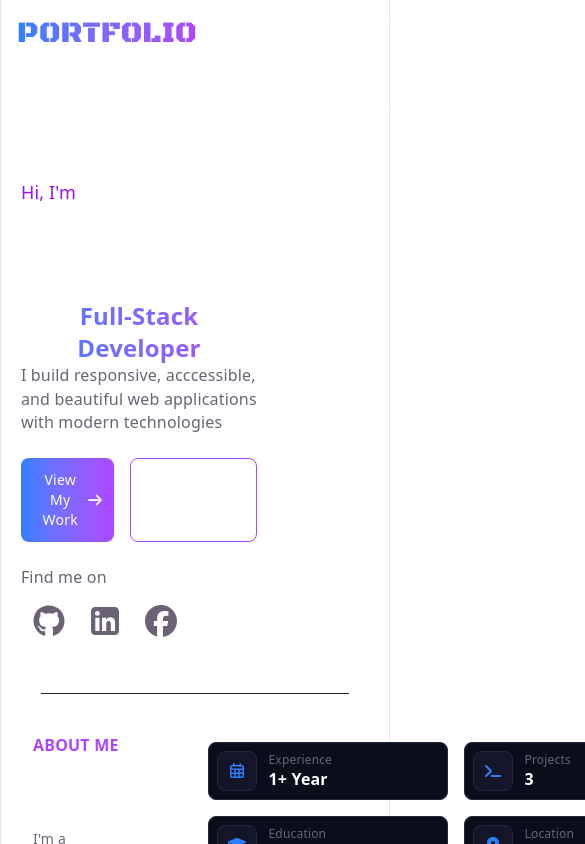
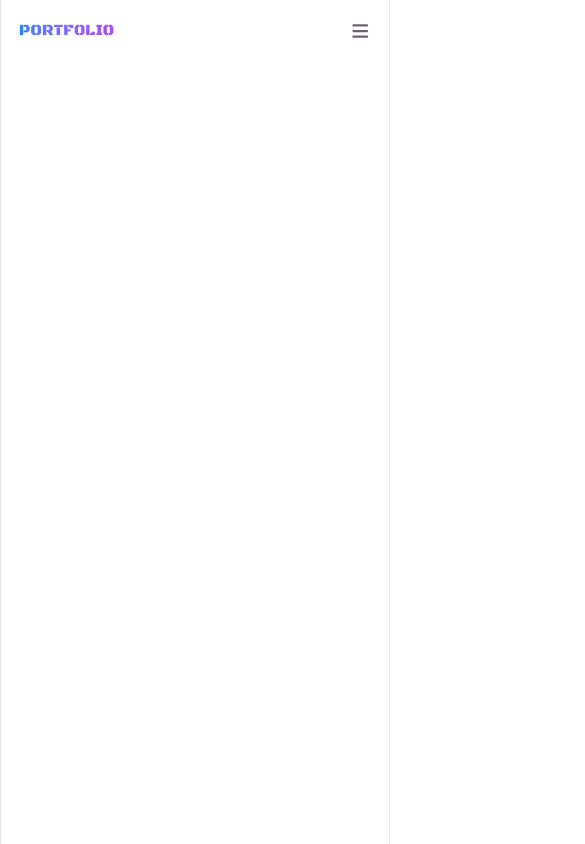
Before and after one commit to IKairuu/Web-Portfolio, a React (Vite) app: page / in a window 390 px wide. Shown: the top 844 px of the page, 585 px wide, since content can reach past the window. Built offline with nearby package versions, Linux system fonts and the light colour scheme.

Commit message:
Fix: UI responsiveness to different screen sizes

```diff
--- a/src/App.jsx
+++ b/src/App.jsx
@@ -2,9 +2,8 @@ import { MainHeader } from "./components/header/MainHeader";
 import { Home } from "./pages/Home";
 function App() {
   return (
-    <div className="flex flex-col">
+    <div className="flex flex-col my-4 px-4 w-full">
       <MainHeader />
-      <Home />
     </div>
   );
 }
--- a/src/components/header/MainHeader.jsx
+++ b/src/components/header/MainHeader.jsx
@@ -1,27 +1,52 @@
 import "./MainHeader.css";
 import { FontAwesomeIcon } from "@fortawesome/react-fontawesome";
 import { faChevronRight } from "@fortawesome/free-solid-svg-icons/faChevronRight";
+import { faBars } from "@fortawesome/free-solid-svg-icons";
+import { useState } from "react";
 
 export const MainHeader = () => {
+  const [show, setShow] = useState(false);
   return (
-    <div className="flex justify-between p-4">
-      <div className="text-3xl font-mono main-title bg-linear-to-r from-blue-500 to-purple-500 bg-clip-text text-transparent">
+    <div>
+      <div className="flex justify-between items-center w-full">
+        <div className="font-mono main-title text-sm sm:text-xl bg-linear-to-r from-blue-500 to-purple-500 bg-clip-text text-transparent">
           PORTFOLIO
         </div>
-      <div>
-        <div className="text-white flex title-labels">
+        <button
+          className="md:hidden cursor-pointer"
+          onClick={() => setShow(!show)}
+        >
+          <FontAwesomeIcon icon={faBars} />
+        </button>
+        <div className="hidden md:flex">
+          <div className="text-white title-labels">
             <button className="mx-2 cursor-pointer hover:bg-linear-to-r from-blue-500 to-purple-500 bg-clip-text hover:text-transparent hover:animate-pulse">
               Home
             </button>
-          <button className="mx-2 cursor-pointer  hover:bg-linear-to-r from-blue-500 to-purple-500 bg-clip-text hover:text-transparent hover:animate-pulse">
+            <button className="mx-2 cursor-pointer hover:bg-linear-to-r from-blue-500 to-purple-500 bg-clip-text hover:text-transparent hover:animate-pulse mr-8">
               Projects
             </button>
-          <button className="ml-8 text-sm font-mono border border-white p-2 rounded-lg hover:bg-white hover:text-black cursor-pointer">
+            <button className="text-sm font-mono border border-white p-2 rounded-lg hover:bg-white hover:text-black cursor-pointer">
               Get in touch
               <FontAwesomeIcon icon={faChevronRight} />
             </button>
           </div>
         </div>
       </div>
+      <div
+        className={`text-white flex items-center title-labels mt-4 md:hidden ${show ? "animate-fade-in" : "animate-fade-out"}`}
+      >
+        <button className="mx-2 cursor-pointer hover:bg-linear-to-r from-blue-500 to-purple-500 bg-clip-text hover:text-transparent hover:animate-pulse">
+          Home
+        </button>
+        <button className="mx-2 cursor-pointer hover:bg-linear-to-r from-blue-500 to-purple-500 bg-clip-text hover:text-transparent hover:animate-pulse sm:mr-8">
+          Projects
+        </button>
+        <button className="mx-2 sm:mx-0 text-sm font-mono border border-white p-2 rounded-lg hover:bg-white hover:text-black cursor-pointer">
+          Get in touch
+          <FontAwesomeIcon icon={faChevronRight} />
+        </button>
+      </div>
+    </div>
   );
 };
--- /dev/null
+++ b/src/components/stack_information/Stack.jsx
@@ -0,0 +1,9 @@
+export const Stack = () => {
+  return (
+    <div className="flex flex-col">
+      <div className="font-semibold text-xs text-purple-500">TECH STACK</div>
+      <div className="text-white text-xl">Technologies I use</div>
+      <div></div>
+    </div>
+  );
+};
--- a/src/index.css
+++ b/src/index.css
@@ -1,4 +1,27 @@
 @import "tailwindcss";
+
+@theme {
+  --animate-fade-in: fade-in 0.2s ease-out forwards;
+  @keyframes fade-in {
+    from {
+      opacity: 0;
+    }
+    to {
+      opacity: 1;
+    }
+  }
+}
+@theme {
+  --animate-fade-out: fade-out 0.2s ease-out forwards;
+  @keyframes fade-out {
+    from {
+      opacity: 1;
+    }
+    to {
+      opacity: 0;
+    }
+  }
+}
 
 :root {
   --text: #6b6375;
@@ -17,6 +40,7 @@
   --heading: system-ui, "Segoe UI", Roboto, sans-serif;
   --mono: ui-monospace, Consolas, monospace;
 
+  --max-width: 1200px;
   font: 18px/145% var(--sans);
   letter-spacing: 0.18px;
   color-scheme: light dark;
@@ -26,9 +50,19 @@
   text-rendering: optimizeLegibility;
   -webkit-font-smoothing: antialiased;
   -moz-osx-font-smoothing: grayscale;
+}
 
-  @media (max-width: 1024px) {
-    font-size: 16px;
+@media (max-width: 500px) {
+  :root {
+    --max-width: 100%;
+    --width: 100%;
+  }
+}
+
+@media (min-width: 1200px) {
+  :root {
+    --max-width: 1000px;
+    --width: 100%;
   }
 }
 
@@ -54,13 +88,15 @@
 
 body {
   margin: 0;
+  font-size: var(--font-size-md);
 }
 
 #root {
   margin: 0 auto;
-  max-width: 1000px;
-  text-align: center;
+  width: var(--width);
+  max-width: var(--max-width);
   border-inline: 1px solid var(--border);
+  align-items: center;
   min-height: 100svh;
   display: flex;
   flex-direction: column;
@@ -75,7 +111,7 @@ h2 {
 }
 
 h1 {
-  font-size: 56px;
+  font-size: var(--font-size-lg);
   letter-spacing: -1.68px;
   margin: 32px 0;
   @media (max-width: 1024px) {
@@ -84,7 +120,7 @@ h1 {
   }
 }
 h2 {
-  font-size: 24px;
+  font-size: var(--font-size-md);
   line-height: 118%;
   letter-spacing: -0.24px;
   margin: 0 0 8px;
--- a/src/pages/Home.jsx
+++ b/src/pages/Home.jsx
@@ -1,12 +1,15 @@
 import { Identity } from "../components/identity/Identity";
 import { IdentityInformation } from "../components/identity_information/IdentityInformation";
+import { Stack } from "../components/stack_information/Stack";
 
 export const Home = () => {
   return (
-    <div className="m-8">
+    <div>
       <Identity />
       <hr className="text-gray-800 mx-2 my-10" />
       <IdentityInformation />
+      <hr className="text-gray-800 mx-2 my-10" />
+      <Stack />
     </div>
   );
 };
```
Lines whose indentation alone changed are shown as unchanged.
